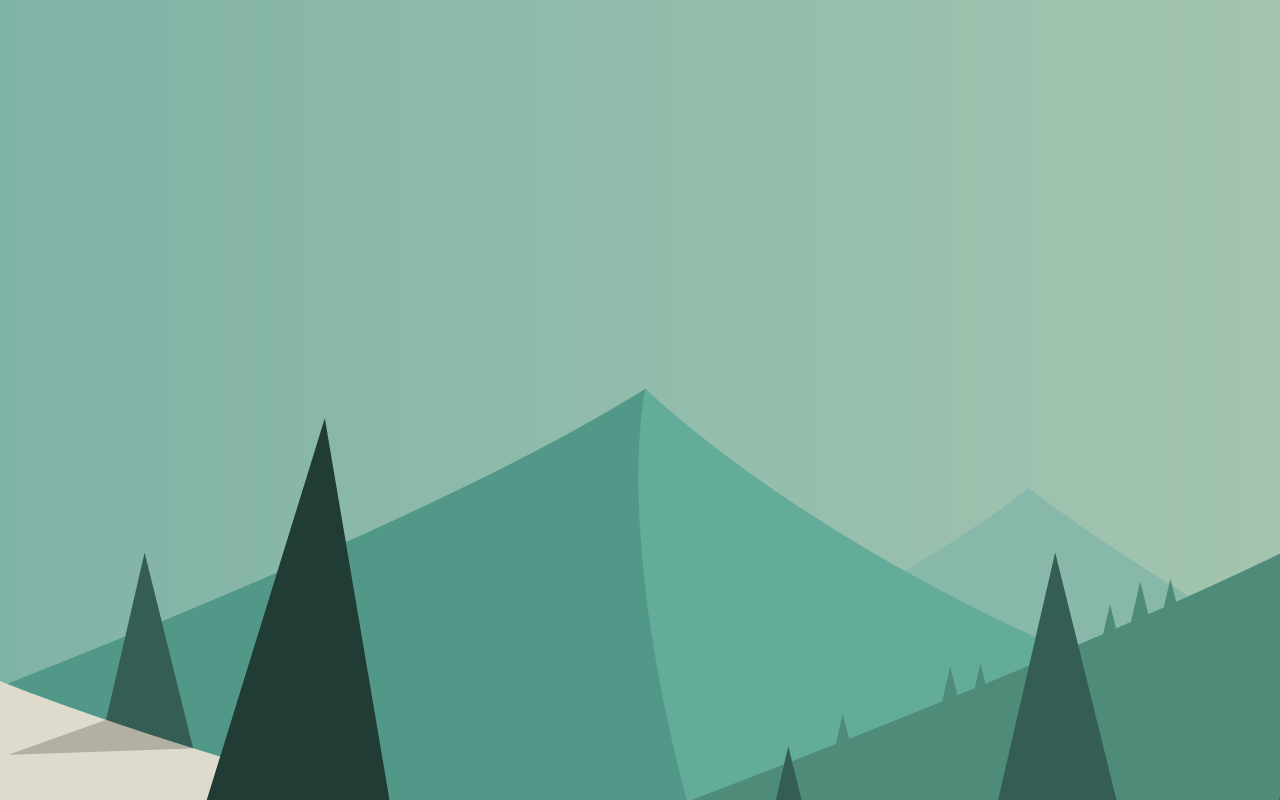
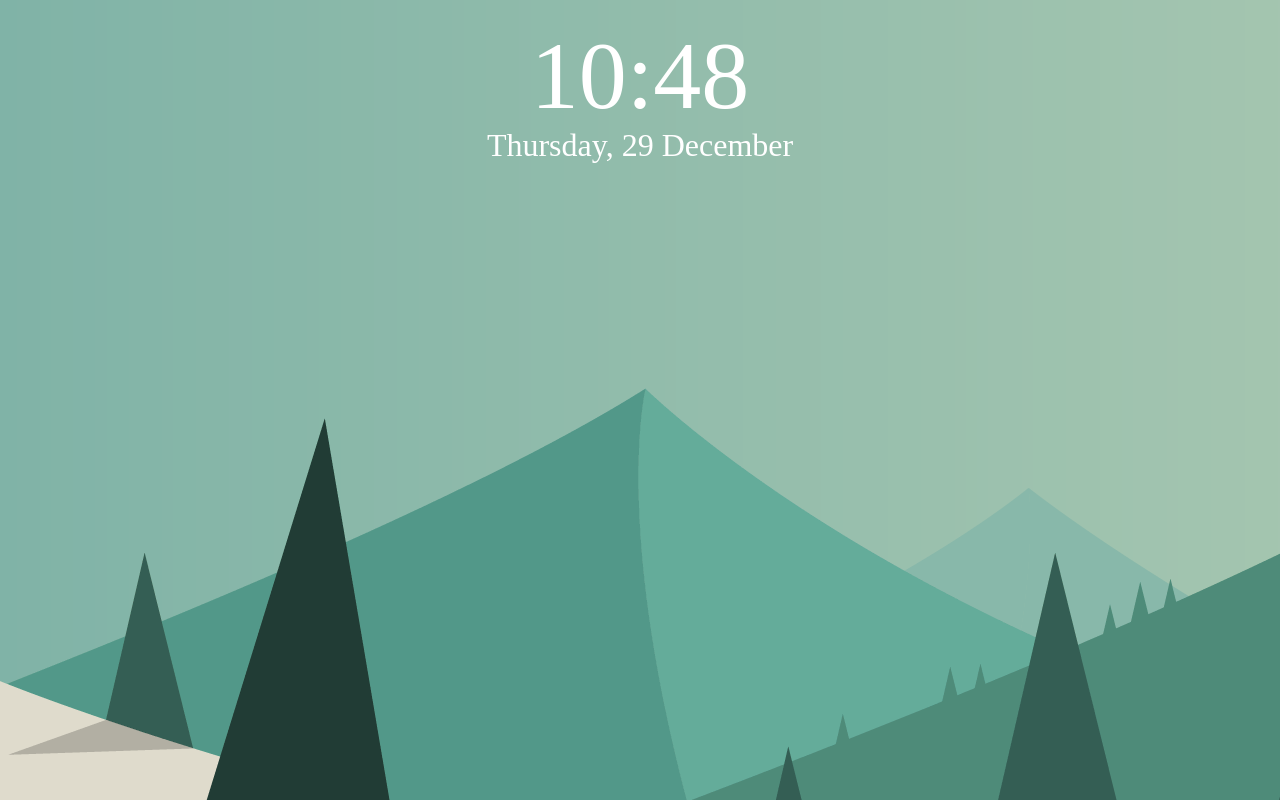
Before and after one commit to Rancho2002/My-JS-learning, a website: page learning phase 2- A fresh start/project/wallpaper/index.html in a window 1280 px wide. Drawn offline with Linux system fonts and the light colour scheme.

Commit message:
modified

```diff
--- a/learning phase 2- A fresh start/project/wallpaper/index.html
+++ b/learning phase 2- A fresh start/project/wallpaper/index.html
@@ -6,13 +6,25 @@
     <meta name='viewport' content='width=device-width, initial-scale=1'>
     <title>Wallpaper</title>
     <style>
-        /* body{
-            background: red;
-        } */
+        #time,#date{
+            color: white;
+            font-weight: 500;
+            font-size: 6rem;
+            text-align: center;
+            margin-top: 20px;
+        }
+        #date{
+            margin-top: -4px;
+            font-size: 2rem;
+        }
     </style>
 </head>
 <body>
-    <div id="set"></div>
+    <div id="time">
+    </div>
+    <div id="date">
+
+    </div>
     <script src="./script.js"></script>
 </body>
 </html>
--- a/learning phase 2- A fresh start/project/wallpaper/script.js
+++ b/learning phase 2- A fresh start/project/wallpaper/script.js
@@ -1,8 +1,6 @@
-let time= new Date().toTimeString();
-
-
+let time = new Date().toTimeString();
 // let time=prompt("enter time")
-time=time.slice(0,2)
+time = time.slice(0, 2);
 
 // if(time.includes(":")){
 
@@ -10,23 +8,66 @@ time=time.slice(0,2)
 //     time=0+time
 // }
 
-time=parseInt(time)
-body=document.querySelector("body")
-if(time>24 || time<0){
-    document.write("<h1>invalid time</h1>");
+time = parseInt(time);
+body = document.querySelector("body");
+if (time > 24 || time < 0) {
+  document.write("<h1>invalid time</h1>");
+} else {
+  if (time >= 5 && time < 12) {
+    body.style.background = "url(./photos/morning.webp)";
+  } else if (time >= 12 && time < 18) {
+    body.style.background = "url(./photos/afternoon.webp)";
+    console.log("hwwy");
+  } else if (time >= 18 && time < 21) {
+    body.style.background = "url(./photos/night.webp)";
+  } else {
+    body.style.background = "url(./photos/deepnight.webp)";
+  }
 }
-else{
-    if(time>=5 && time<12){
-        body.style.background="url(./photos/morning.webp)"
-    }
-    else if(time>=12 && time<18){
-        body.style.background="url(./photos/afternoon.webp)"
-        console.log("hwwy")
-    }
-    else if(time>=18 && time<21){
-        body.style.background="url(./photos/night.webp)"
-    }
-    else{
-        body.style.background="url(./photos/deepnight.webp)"
-    }
-}
+
+const date = new Date();
+const monthNames = [
+  "January",
+  "February",
+  "March",
+  "April",
+  "May",
+  "June",
+  "July",
+  "August",
+  "September",
+  "October",
+  "November",
+  "December",
+];
+
+const daysName = [
+  "Sunday",
+  "Monday",
+  "Tuesday",
+  "Wednesday",
+  "Thursday",
+  "Friday",
+  "Saturday",
+];
+
+let displayTime = document.getElementById("time");
+
+let min= parseInt(date.getMinutes()),hour=parseInt(date.getHours());
+
+
+if(min<10) min="0"+min;
+if(hour<10) hour="0"+hour;
+
+
+displayTime.innerHTML = hour + ":" + min;
+
+
+
+let displayMonth = monthNames[date.getMonth()];
+let displayDay = daysName[date.getDay()];
+let displayDate = date.getDate();
+
+
+let displayDateHTML=document.getElementById("date")
+displayDateHTML.innerHTML=displayDay+", "+`<nobr>${displayDate} ${displayMonth}</nobr>`;
```
